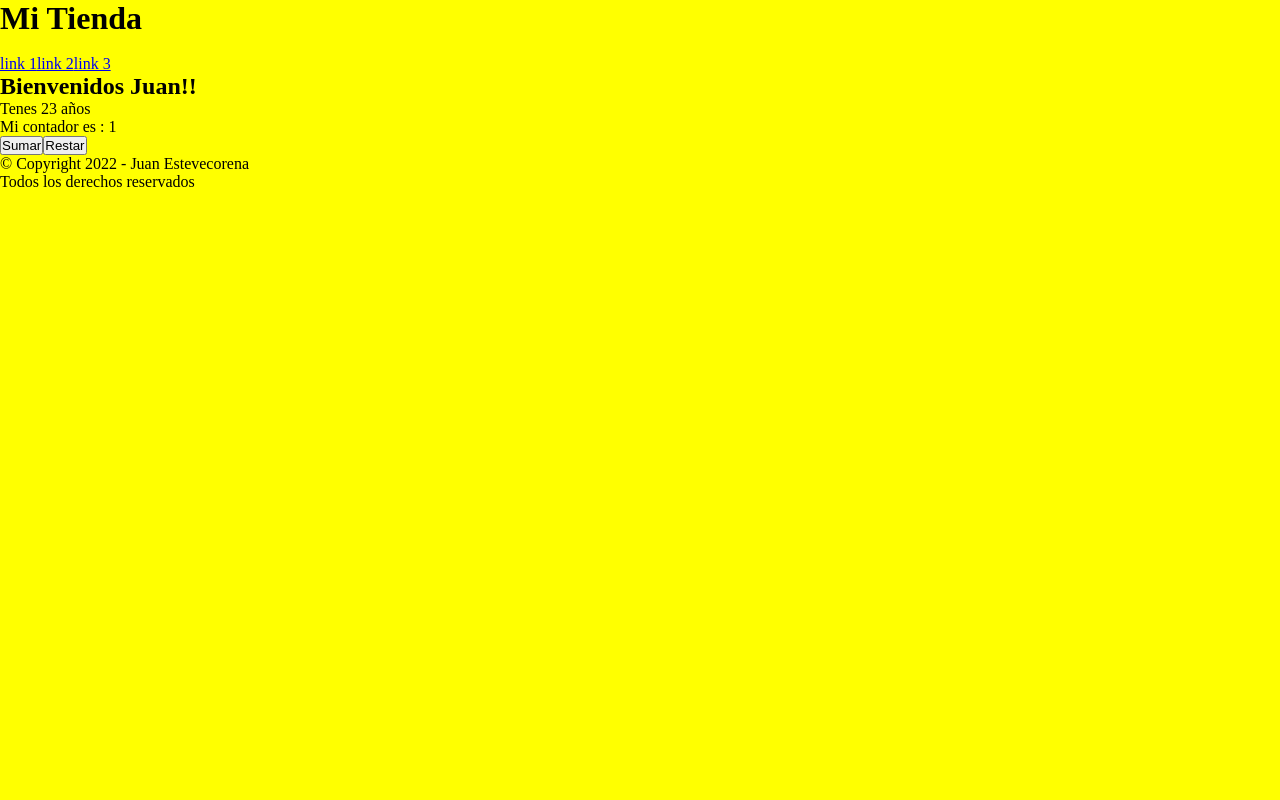
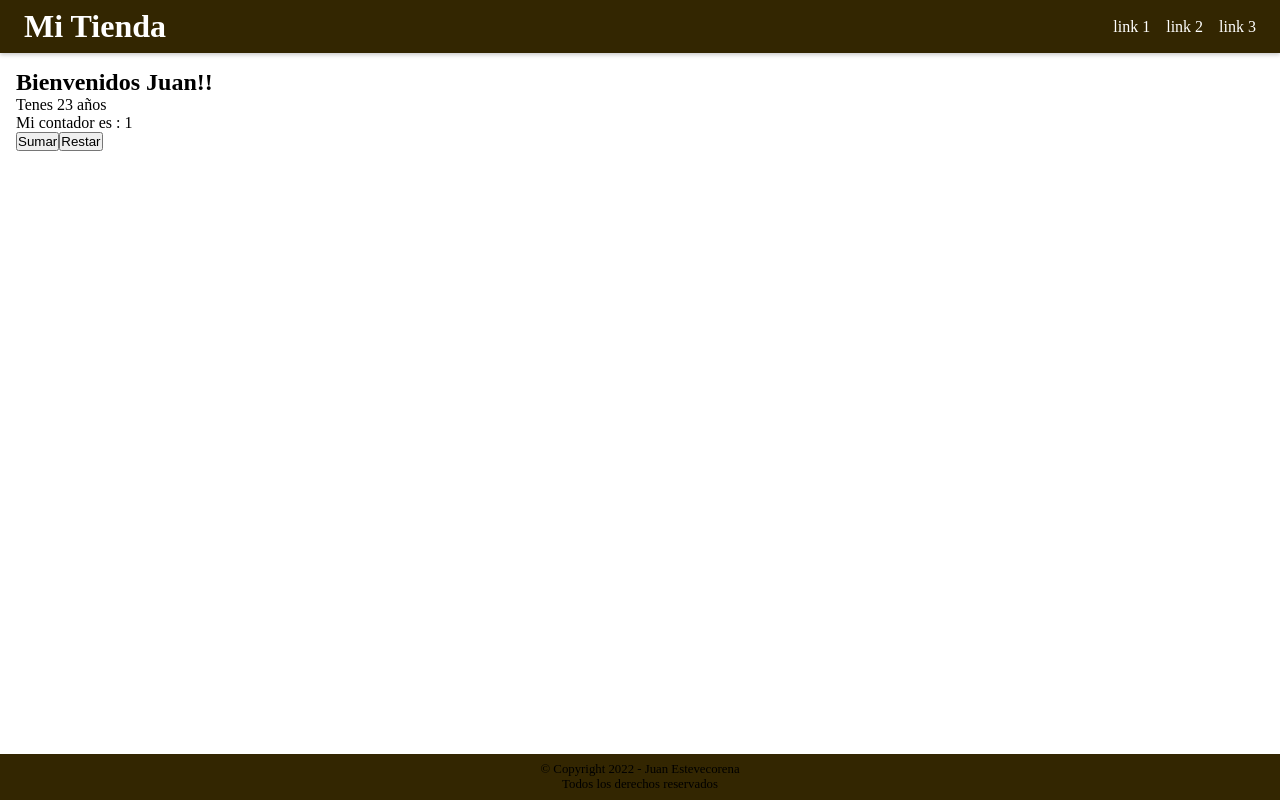
Before and after one commit to Juangadis/proyectoReact, a React (Create React App) app: page / in a window 1280 px wide. Built offline with nearby package versions, Linux system fonts and the light colour scheme.

Commit message:
Agregue estilos

```diff
--- a/src/estilos.css
+++ b/src/estilos.css
@@ -8,6 +8,37 @@ html, body, #root {
     height: 100vh;
 }
 
-body {
-    background-color: yellow;
+#root {
+    display: flex;
+    flex-direction: column;
 }
+
+.header {
+    background: rgb(51, 38, 1);
+    box-shadow: 0 2px 4px rgba(0, 0, 0, 0.2);
+    display: flex;
+    align-items: center;
+    justify-content: space-between;
+    padding: 0.5rem 1.5rem;
+}
+
+h1, a {
+    color: white;
+    text-decoration: none;
+}
+
+.nav a {
+    margin-left: 1rem;
+}
+
+main {
+    flex-grow: 1;
+    padding: 1rem;
+}
+
+footer {
+    padding: 0.5rem;
+    background: rgb(51, 38, 1);
+    text-align: center;
+    font-size: 0.8rem;
+}
```
